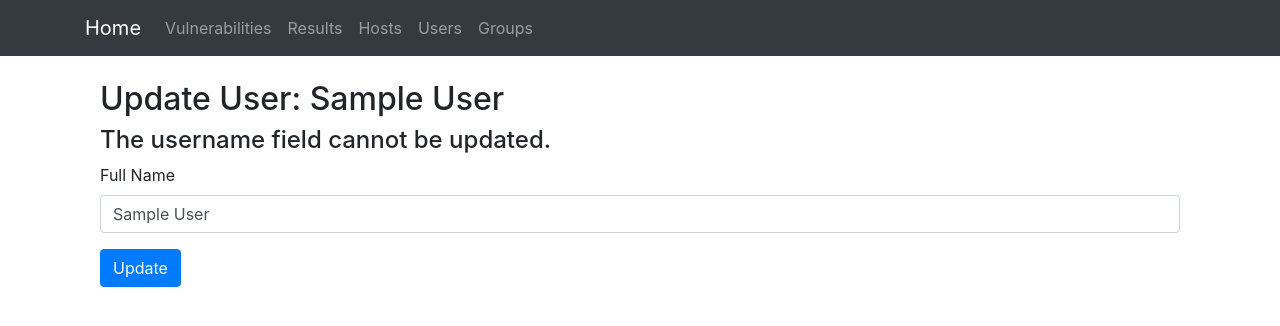
After one commit to jorgesoft/django-vulns, a Django app: a page that uses dashboard/templates/dashboard/user_update.html in a window 1280 px wide. The commit adds this page. Shown: the top 326 px of the page. Run offline with Django 5.2, Linux system fonts and the light colour scheme; tables that the repository leaves empty hold one stand-in row (values such as "Sample post"); some libraries are stand-ins or nearby versions.

Commit message:
django added user update view

```diff
--- a/dashboard/forms.py
+++ b/dashboard/forms.py
@@ -27,7 +27,7 @@ class HostForm(forms.ModelForm):
         # Custom label presentation can be handled here if needed
 
 
-class UserForm(forms.ModelForm):
+class UsersForm(forms.ModelForm):
     class Meta:
         model = Users
         fields = ['name', 'full_name']
--- /dev/null
+++ b/dashboard/templates/dashboard/user_update.html
@@ -0,0 +1,17 @@
+{% extends 'base.html' %}
+
+{% block content %}
+<div class="container mt-3">
+    <h2>Update User: {{ user_name }}</h2>
+    <h4>The username field cannot be updated.</h4>
+    <form method="post">
+        {% csrf_token %}
+        <div class="mb-3">
+            <label for="full_name" class="form-label">Full Name</label>
+            <!-- Display the full name for editing -->
+            <input type="text" class="form-control" id="full_name" name="full_name" value="{{ user.full_name }}" required>
+        </div>
+        <button type="submit" class="btn btn-primary">Update</button>
+    </form>
+</div>
+{% endblock %}
--- a/dashboard/templates/dashboard/users_list.html
+++ b/dashboard/templates/dashboard/users_list.html
@@ -36,8 +36,8 @@
                         }
                     </style>
                     <td>
-{% comment %}                         <a href="{% url 'user-update' user.name %}" class="btn btn-warning btn-sm btn-fixed-width">Update</a>
-                        <form action="{% url 'user-delete' user.name %}" method="post" class="d-inline-block" onsubmit="return confirm('Are you sure you want to delete this user?');">
+                        <a href="{% url 'user-update' user.name %}" class="btn btn-warning btn-sm btn-fixed-width">Update</a>
+{% comment %}                         <form action="{% url 'user-delete' user.name %}" method="post" class="d-inline-block" onsubmit="return confirm('Are you sure you want to delete this user?');">
                             {% csrf_token %}
                             <button type="submit" class="btn btn-danger btn-sm btn-fixed-width">Delete</button>
                         </form> {% endcomment %}
--- a/dashboard/urls.py
+++ b/dashboard/urls.py
@@ -16,6 +16,7 @@ from .views.hosts import (
 from .views.users import (
     list_users,
     create_user,
+    update_user,
 )
 
 urlpatterns = [
@@ -34,4 +35,5 @@ urlpatterns = [
     # Users URLs
     path('users/', list_users, name='users'),
     path('users/create/', create_user, name='user-create'),
+    path('users/update/<str:user_name>/', update_user, name='user-update'),
 ]
--- a/dashboard/views/users.py
+++ b/dashboard/views/users.py
@@ -4,7 +4,7 @@ from django.shortcuts import render, redirect
 from django.http import Http404
 from django.db import connection
 from django.contrib import messages
-from ..forms import UserForm
+from ..forms import UsersForm
 
 
 def list_users(request):
@@ -32,7 +32,7 @@ def list_users(request):
 
 def create_user(request):
     if request.method == 'POST':
-        form = UserForm(request.POST)
+        form = UsersForm(request.POST)
         if form.is_valid():
             username = form.cleaned_data['name']
             full_name = form.cleaned_data['full_name']
@@ -48,6 +48,35 @@ def create_user(request):
             messages.success(request, 'User created successfully!')
             return redirect('users')  # Adjust the redirect to your users' listing URL
     else:
-        form = UserForm()  # An empty form for GET request to display the form
+        form = UsersForm()  # An empty form for GET request to display the form
 
     return render(request, 'dashboard/user_create.html', {'form': form})
+
+
+def update_user(request, user_name):
+    if request.method == 'POST':
+        # Assuming `new_full_name` is obtained from the form
+        new_full_name = request.POST.get('full_name')
+        if not new_full_name:
+            messages.error(request, 'Full name is required.')
+            return render(request, 'dashboard/user_update.html')
+
+        with connection.cursor() as cursor:
+            # Update user's full_name without altering the name
+            cursor.execute("UPDATE users SET full_name = %s WHERE name = %s", [new_full_name, user_name])
+            if cursor.rowcount == 0:
+                raise Http404("User not found.")
+
+            messages.success(request, 'User updated successfully!')
+            return redirect('users')
+    else:
+        with connection.cursor() as cursor:
+            cursor.execute("SELECT name, full_name FROM users WHERE name = %s", [user_name])
+            user = cursor.fetchone()
+            if not user:
+                raise Http404("User not found.")
+
+            # Convert the tuple from fetchone() to a dictionary
+            user_data = {'name': user[0], 'full_name': user[1]}
+            # Pass the user data to the template, potentially as form initial data
+            return render(request, 'dashboard/user_update.html', {'user': user_data, 'user_name': user_name})
```
